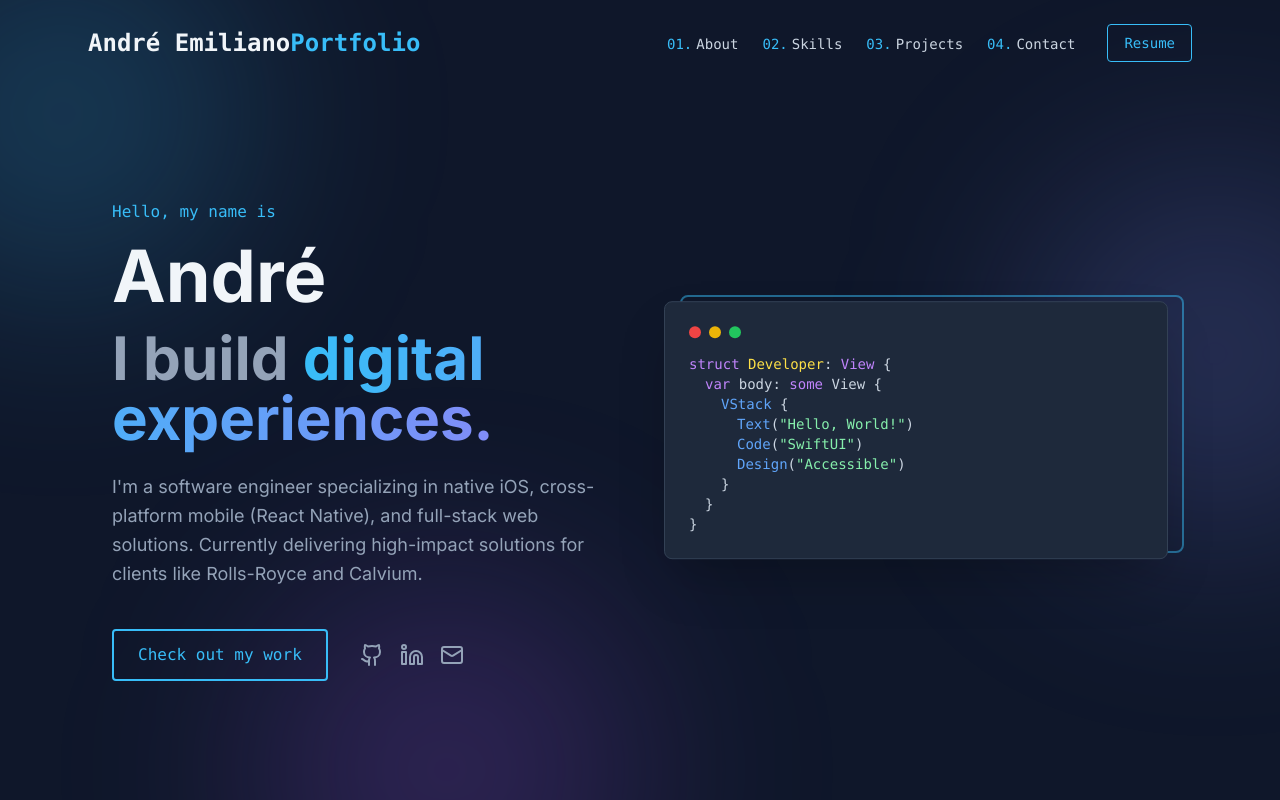
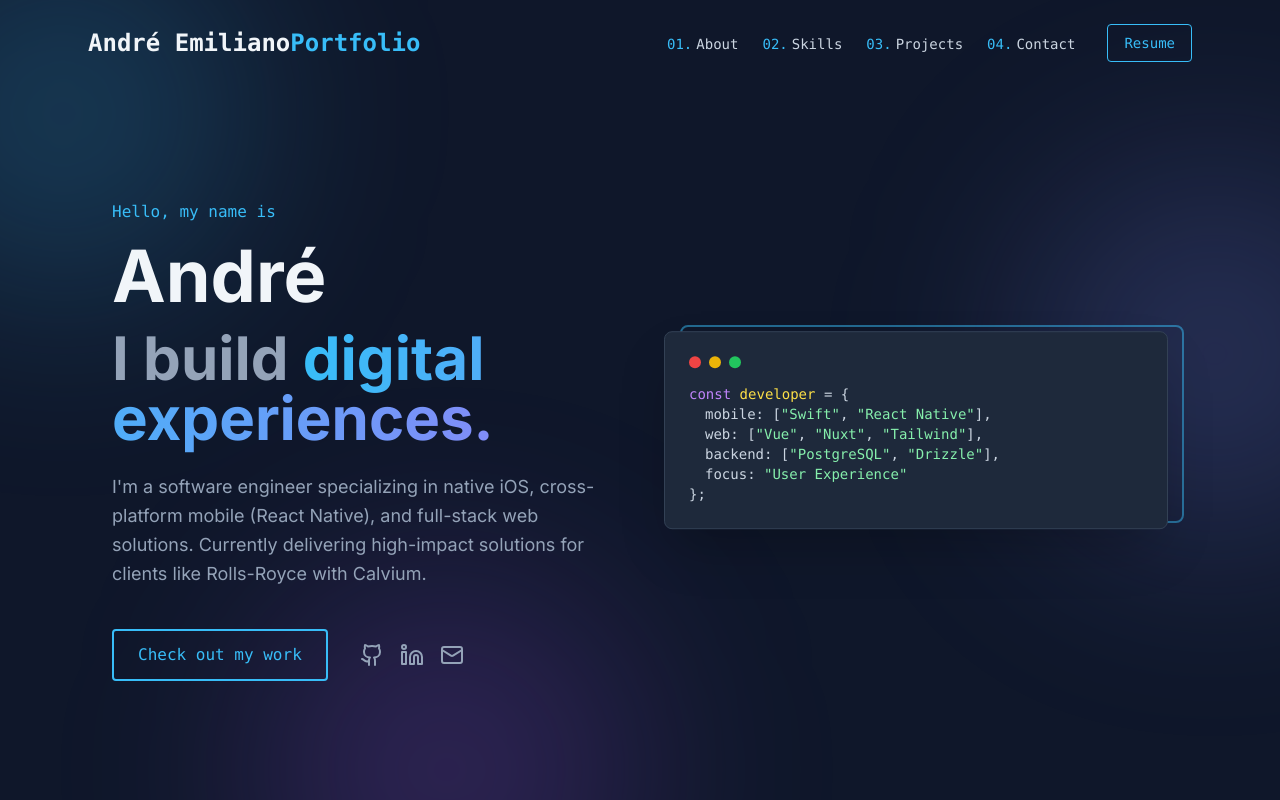
Before and after one commit to andremiliano/Portfolio, a React (Vite) app: page / in a window 1280 px wide. Shown: the top 800 px of the page. Built offline with nearby package versions, Linux system fonts and the light colour scheme.

Commit message:
Update: Hero code snippet to reflect Full Stack expertise

```diff
--- a/src/App.jsx
+++ b/src/App.jsx
@@ -298,7 +298,7 @@ function App() {
                 I build <span className="gradient-text">digital experiences.</span>
               </motion.h2>
               <motion.p variants={fadeInUp} className="text-lg text-slate-400 max-w-lg mb-10 leading-relaxed">
-                I'm a software engineer specializing in native iOS, cross-platform mobile (React Native), and full-stack web solutions. Currently delivering high-impact solutions for clients like Rolls-Royce and Calvium.
+                I'm a software engineer specializing in native iOS, cross-platform mobile (React Native), and full-stack web solutions. Currently delivering high-impact solutions for clients like Rolls-Royce with Calvium.
               </motion.p>
               <motion.div variants={fadeInUp} className="flex gap-4">
                 <ScrollLink to="projects" smooth={true} offset={-100} className="border-2 border-primary text-primary px-6 py-3 rounded font-mono hover:bg-primary/10 transition-colors cursor-pointer">
@@ -330,15 +330,12 @@ function App() {
                   <div className="w-3 h-3 rounded-full bg-green-500"></div>
                 </div>
                 <div className="text-slate-300">
-                  <p><span className="text-purple-400">struct</span> <span className="text-yellow-300">Developer</span>: <span className="text-purple-400">View</span> {`{`}</p>
-                  <p className="pl-4"><span className="text-purple-400">var</span> body: <span className="text-purple-400">some</span> View {`{`}</p>
-                  <p className="pl-8"><span className="text-blue-400">VStack</span> {`{`}</p>
-                  <p className="pl-12"><span className="text-blue-400">Text</span>(<span className="text-green-300">"Hello, World!"</span>)</p>
-                  <p className="pl-12"><span className="text-blue-400">Code</span>(<span className="text-green-300">"SwiftUI"</span>)</p>
-                  <p className="pl-12"><span className="text-blue-400">Design</span>(<span className="text-green-300">"Accessible"</span>)</p>
-                  <p className="pl-8">{`}`}</p>
-                  <p className="pl-4">{`}`}</p>
-                  <p>{`}`}</p>
+                  <p><span className="text-purple-400">const</span> <span className="text-yellow-300">developer</span> = {`{`}</p>
+                  <p className="pl-4">mobile: [<span className="text-green-300">"Swift"</span>, <span className="text-green-300">"React Native"</span>],</p>
+                  <p className="pl-4">web: [<span className="text-green-300">"Vue"</span>, <span className="text-green-300">"Nuxt"</span>, <span className="text-green-300">"Tailwind"</span>],</p>
+                  <p className="pl-4">backend: [<span className="text-green-300">"PostgreSQL"</span>, <span className="text-green-300">"Drizzle"</span>],</p>
+                  <p className="pl-4">focus: <span className="text-green-300">"User Experience"</span></p>
+                  <p>{`}`};</p>
                 </div>
               </motion.div>
               {/* Decorative Elements */}
```
